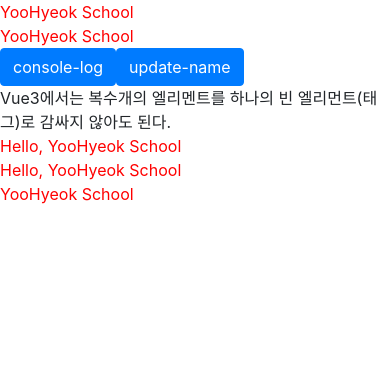
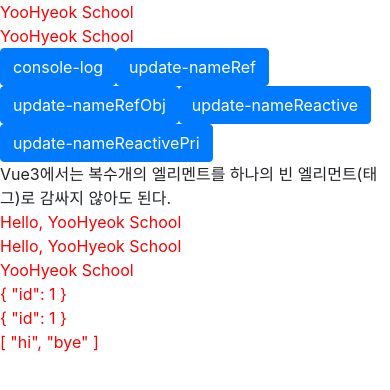
Before and after one commit to YooHyeok/vue-beginner-app, a Vue app: page / in a window 390 px wide. Shown: the top 390 px of the page. Built offline with nearby package versions, Linux system fonts and the light colour scheme.

Commit message:
feat: `App.vue` - 반응형 변수 reactive적용(기본형,Obj, Arr) 및 이벤트 바인딩을 통한 데이터 수정

```diff
--- a/src/App.vue
+++ b/src/App.vue
@@ -15,9 +15,27 @@
   </button>
   <button
     class="btn btn-primary"
-    v-on:click="updateName"
+    v-on:click="updateNameRef"
   >
-      update-name
+  update-nameRef
+  </button>
+  <button
+    class="btn btn-primary"
+    v-on:click="updateNameRefObj"
+  >
+  update-nameRefObj
+  </button>
+  <button
+    class="btn btn-primary"
+    v-on:click="updateNameReactive"
+  >
+      update-nameReactive
+  </button>
+  <button
+    class="btn btn-primary"
+    v-on:click="updateNameReactivePri"
+  >
+      update-nameReactivePri
   </button>
   <div>Vue3에서는 복수개의 엘리멘트를 하나의 빈 엘리먼트(태그)로 감싸지 않아도 된다.</div>
 
@@ -29,14 +47,23 @@
     {{ greet }} <!-- Composition API 바인딩-->
   </div>
 
-    <div class="name">
+  <div class="name">
     {{ nameRef }} <!-- ref 데이터 바인딩-->
+  </div>
+  <div class="name">
+    {{ nameRefObj }} <!-- ref 데이터 바인딩-->
+  </div>
+  <div class="name">
+    {{ nameReactive }} <!-- ref 데이터 바인딩-->
+  </div>
+  <div class="name">
+    {{ nameReactivePri }} <!-- ref 데이터 바인딩-->
   </div>
 
 </template>
 
 <script>
-import {ref} from 'vue';
+import {reactive, ref} from 'vue';
 export default {
 
   /**
@@ -48,7 +75,6 @@
    */
   setup() {
     let name = 'YooHyeok School';
-    const nameRef = ref('YooHyeok School');
 
     /**
      * name 문자열 조합 반환 함수 정의
@@ -68,20 +94,46 @@
     const consoleLog = () => {
       console.log('hello world');
     }
+
+    const nameRef = ref('YooHyeok School');
+    const nameRefObj = ref({id: 1});
+
     /**
      * Click 이벤트 name 변경 함수
      */
-    const updateName = () => {
+    const updateNameRef = () => {
       nameRef.value = 'Codeaholic';
+    }
+
+    const updateNameRefObj = () => {
+      nameRefObj.value.id = 'Codeaholic';
+    }
+
+    const nameReactive = reactive({
+      id : 1
+    });
+    const nameReactivePri = reactive(["hi","bye"]);
+
+    const updateNameReactive = () => {
+      nameReactive.id = 'Codeaholic';
+    }
+    const updateNameReactivePri = () => {
+      nameReactivePri[0] = 'Hello';
     }
 
     return {
       name,
       nameRef,
+      nameRefObj,
+      nameReactive,
+      nameReactivePri,
       greeting,
       greet,
       consoleLog,
-      updateName
+      updateNameRef,
+      updateNameRefObj,
+      updateNameReactive,
+      updateNameReactivePri
     }
   }
 }
```
